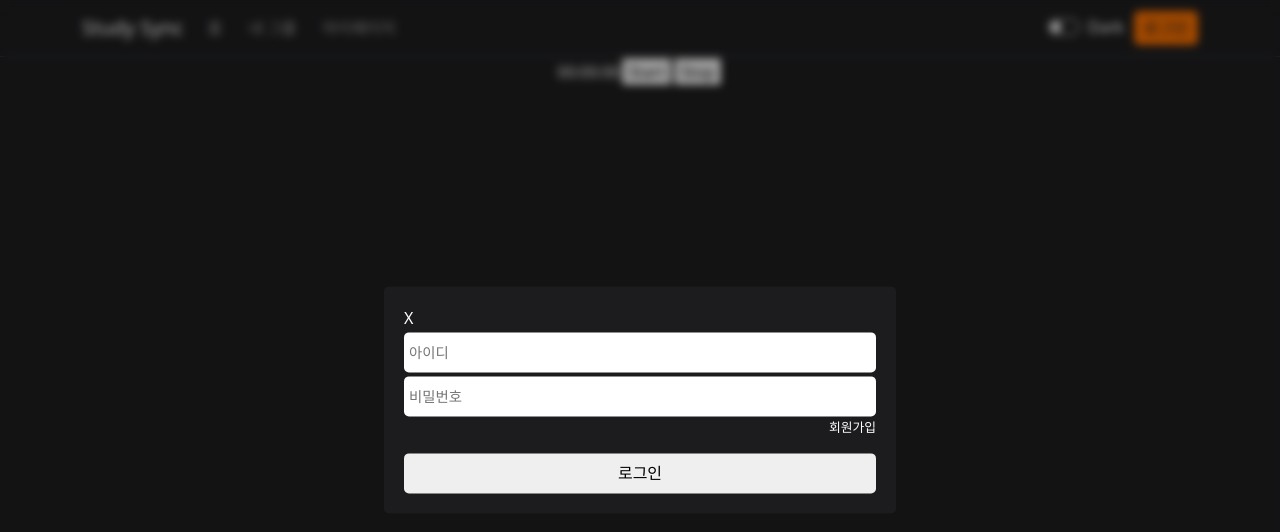
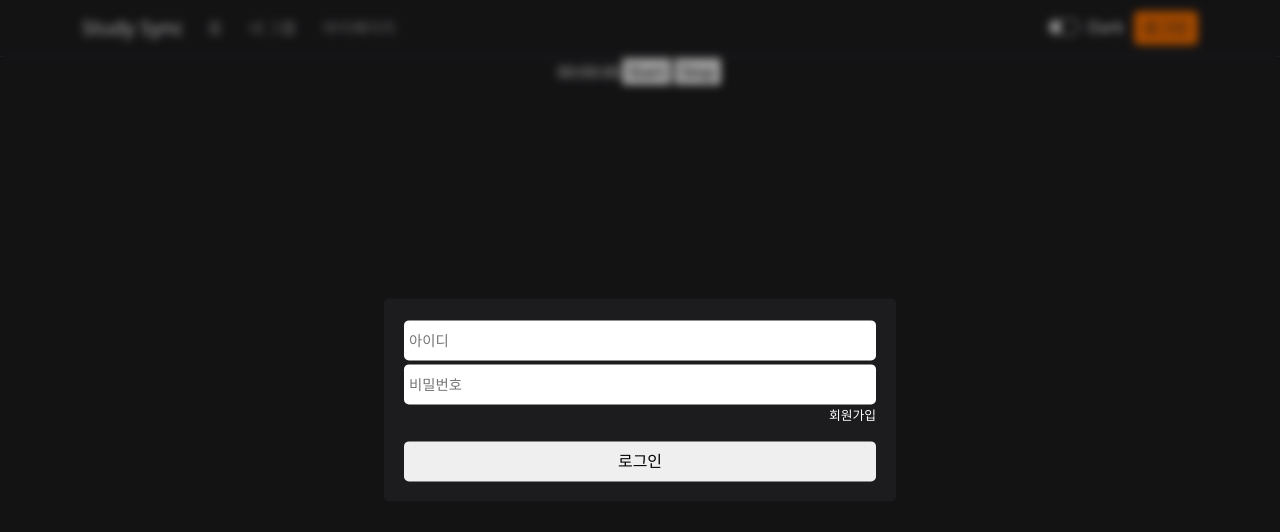
Before and after one commit to Milk0621/project-study-hub, a React (Create React App) app in the folder frontend/: page / in a window 1280 px wide. Both pictures are taken after a click on the button "로그인". Shown: the top 532 px of the page. Built offline with nearby package versions, Linux system fonts and the light colour scheme.

Commit message:
fix: 모달창 외부 클릭 시만 닫히도록 이벤트 버블링 방지

```diff
--- a/frontend/src/components/Header/Header.jsx
+++ b/frontend/src/components/Header/Header.jsx
@@ -41,9 +41,8 @@ function Header(){
 function Modal({setModalOpen}){
     const [signup, setSignup] = useState(false);
     return(
-        <div className={styles.modalBg}>
-            <div className={styles.modal}>
-                <span className={styles.close} onClick={() => setModalOpen(false)}>X</span>
+        <div className={styles.modalBg} onClick={() => setModalOpen(false)}>
+            <div className={styles.modal} onClick={(e)=>e.stopPropagation()}>
                 { signup ? (
                     <>
                         <input type="text" placeholder="아이디" />
--- a/frontend/src/components/Header/Header.module.css
+++ b/frontend/src/components/Header/Header.module.css
@@ -26,7 +26,6 @@
   display: flex;
   flex-direction: column;
 }
-.close { text-align: left; }
 .modal input {
   height: 40px;
   padding-left: 5px;
```
